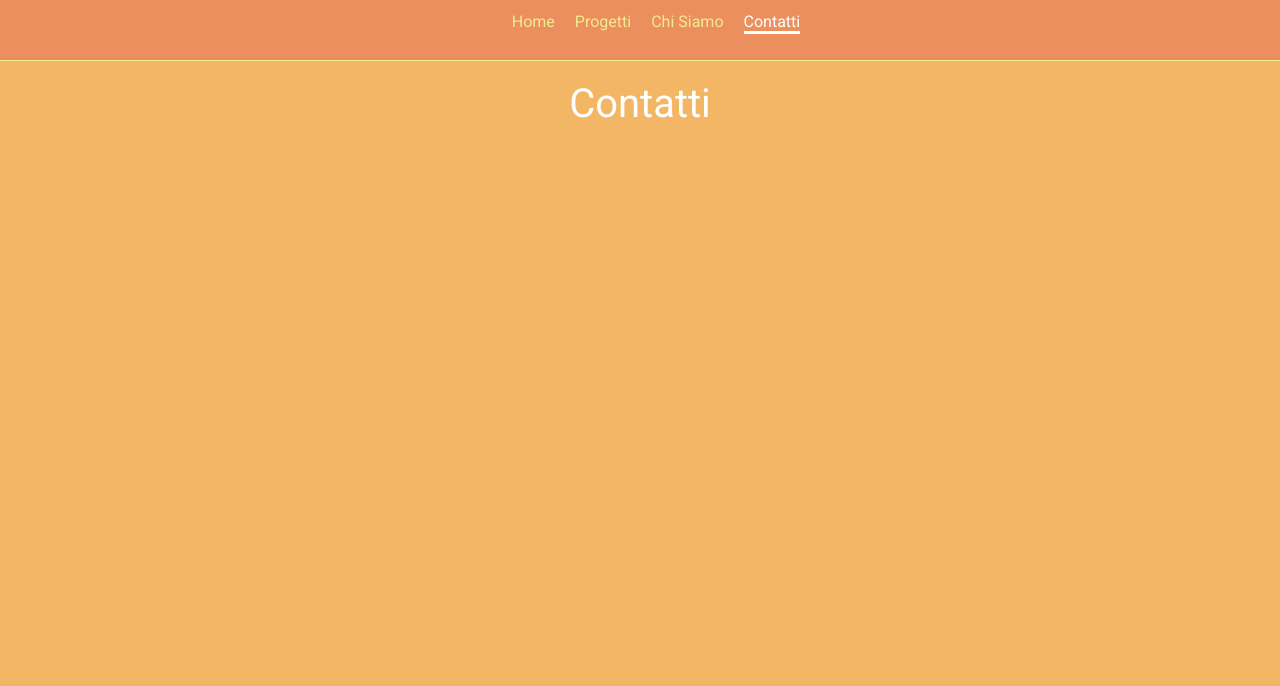
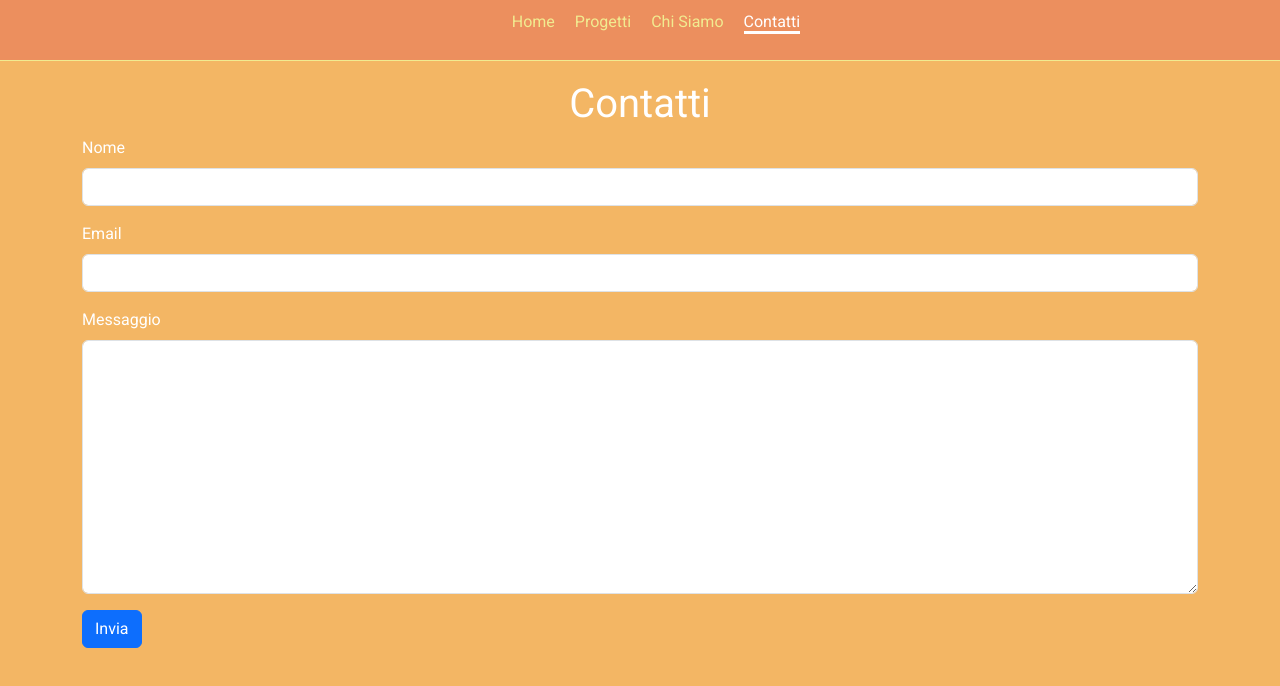
Before and after one commit to EmanueleDiLeo/vite-boolfolio, a Vue app: page /contatti in a window 1280 px wide. Shown: the top 686 px of the page. Built offline with nearby package versions, Linux system fonts and the light colour scheme.

Commit message:
[ADD]: form contact

```diff
--- /dev/null
+++ b/src/components/ContactForm.vue
@@ -0,0 +1,43 @@
+<script>
+export default {
+  name:'ContactForm',
+  methods:{
+    sendForm(){
+      console.log('OK')
+    },
+  },
+}
+</script>
+
+<template>
+
+  <div class="">
+    <form @submit.prevent="sendForm()">
+
+      <div class="mb-3">
+        <label for="name" class="form-label">Nome</label>
+        <input class="form-control" type="text">
+      </div>
+
+      <div class="mb-3">
+        <label for="email" class="form-label">Email</label>
+        <input class="form-control" type="text">
+      </div>
+
+      <div class="mb-3">
+        <label for="message" class="form-label">Messaggio</label>
+        <textarea class="form-control" name="message" id="message" cols="30" rows="10"></textarea>
+      </div>
+
+      <div>
+        <button type="submit" class="btn btn-primary">Invia</button>
+      </div>
+
+    </form>
+  </div>
+
+</template>
+
+<style>
+
+</style>
--- a/src/pages/Contact.vue
+++ b/src/pages/Contact.vue
@@ -1,12 +1,17 @@
 <script>
+import ContactForm from '../components/ContactForm.vue';
 export default {
   name:'Contact',
+  components:{
+    ContactForm,
+  },
 }
 </script>
 
 <template>
 <div class="container">
   <h1 class="text-center">Contatti</h1>
+  <ContactForm />
 </div>
 </template>
 
```
